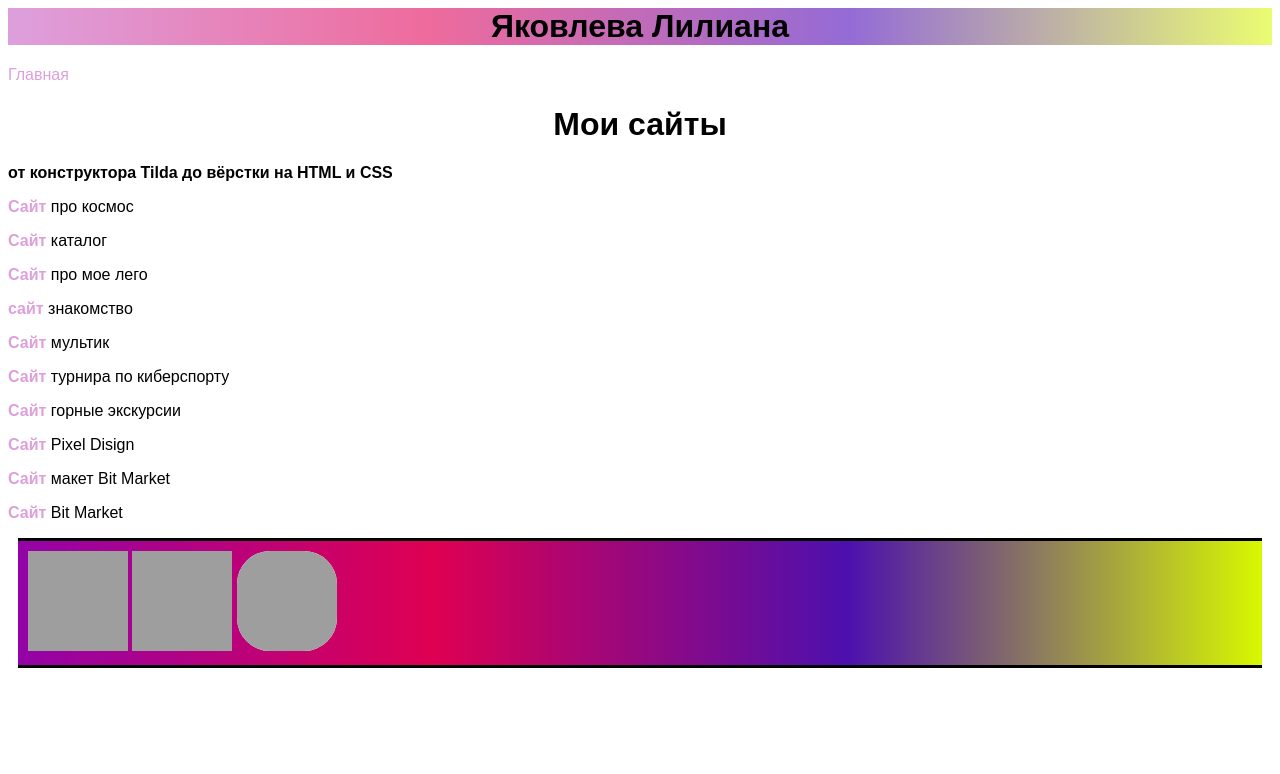
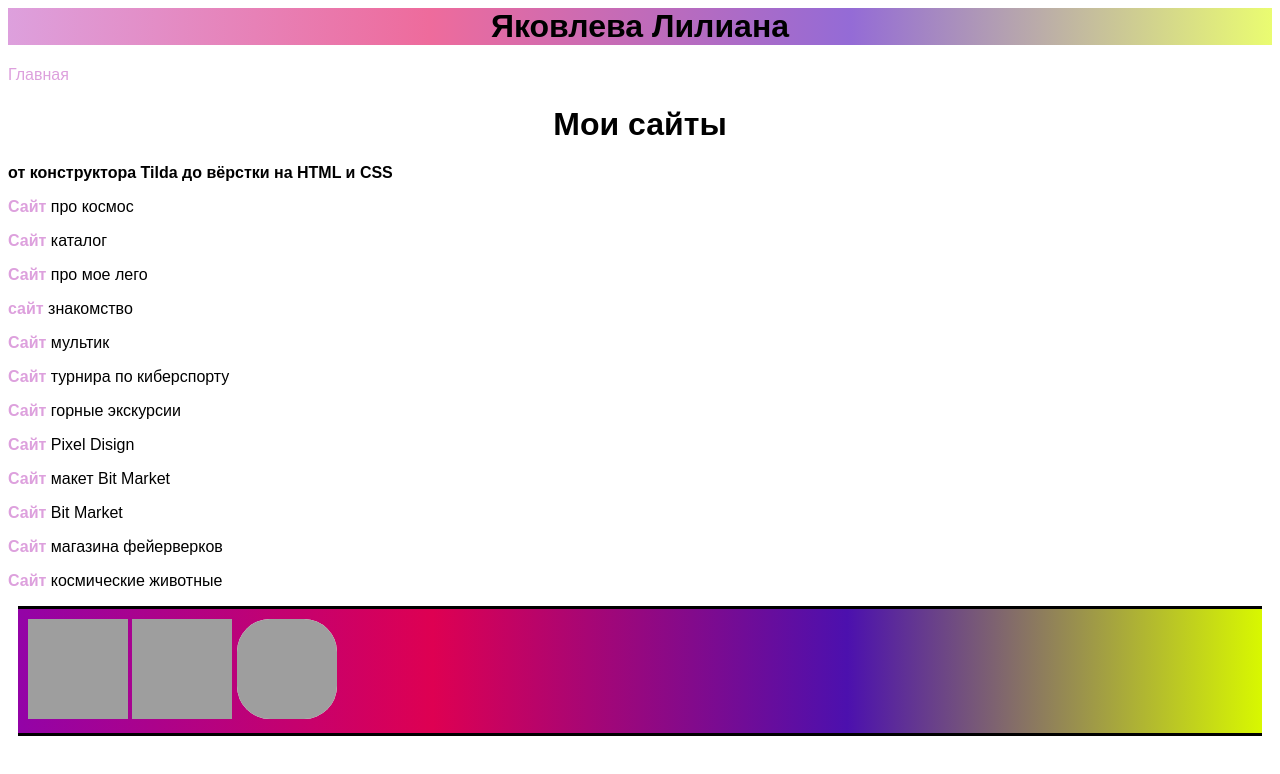
Before and after one commit to EvgenAllo/LiliSite, a plain HTML site: page mysites.html in a window 1280 px wide. Drawn offline with Linux system fonts and the light colour scheme; grey boxes are pictures that could not be loaded.

Commit message:
Update mysites.html

```diff
--- a/mysites.html
+++ b/mysites.html
@@ -20,6 +20,8 @@
       <p><a class="link-text" href="https://evgenallo.github.io/pixelDisign/"><b>Сайт</b></a> Pixel Disign</p>
        <p><a class="link-text" href="https://www.figma.com/file/BtgwEaT2WIPOtnPSIBAEX5/%D0%BC6%D1%834-%D1%88%D0%B0%D0%B1%D0%BB%D0%BE%D0%BD-(Copy)?node-id=0%3A1"><b>Сайт</b></a> макет Bit Market</p>
       <p><a class="link-text" href="https://evgenallo.github.io/bitMarket/"><b>Сайт</b></a> Bit Market</p>
+      <p><a class="link-text" href="https://nadvilboa.github.io/4-4-1/"><b>Сайт</b></a> магазина фейерверков</p>
+      <p><a class="link-text" href="https://evgenallo.github.io/cosmos/"><b>Сайт</b></a> космические животные</p>
 
 
 
```
